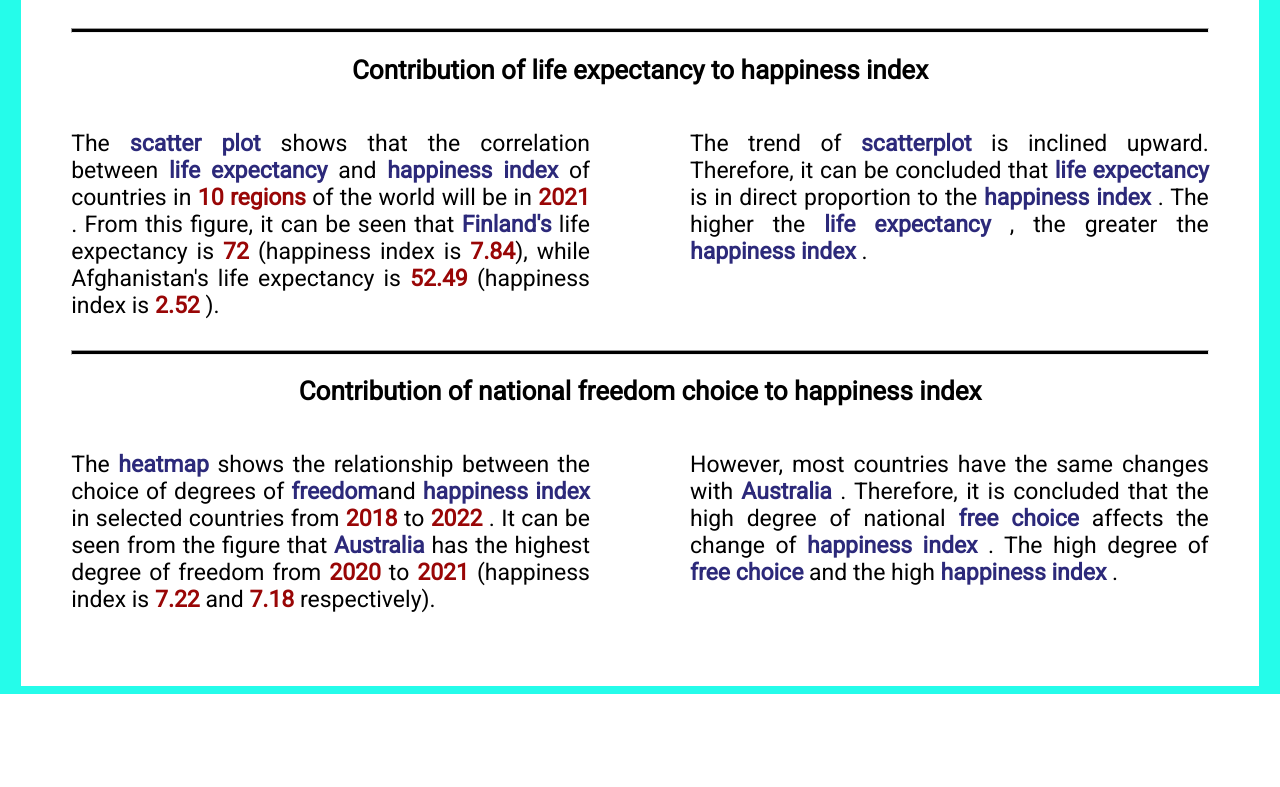
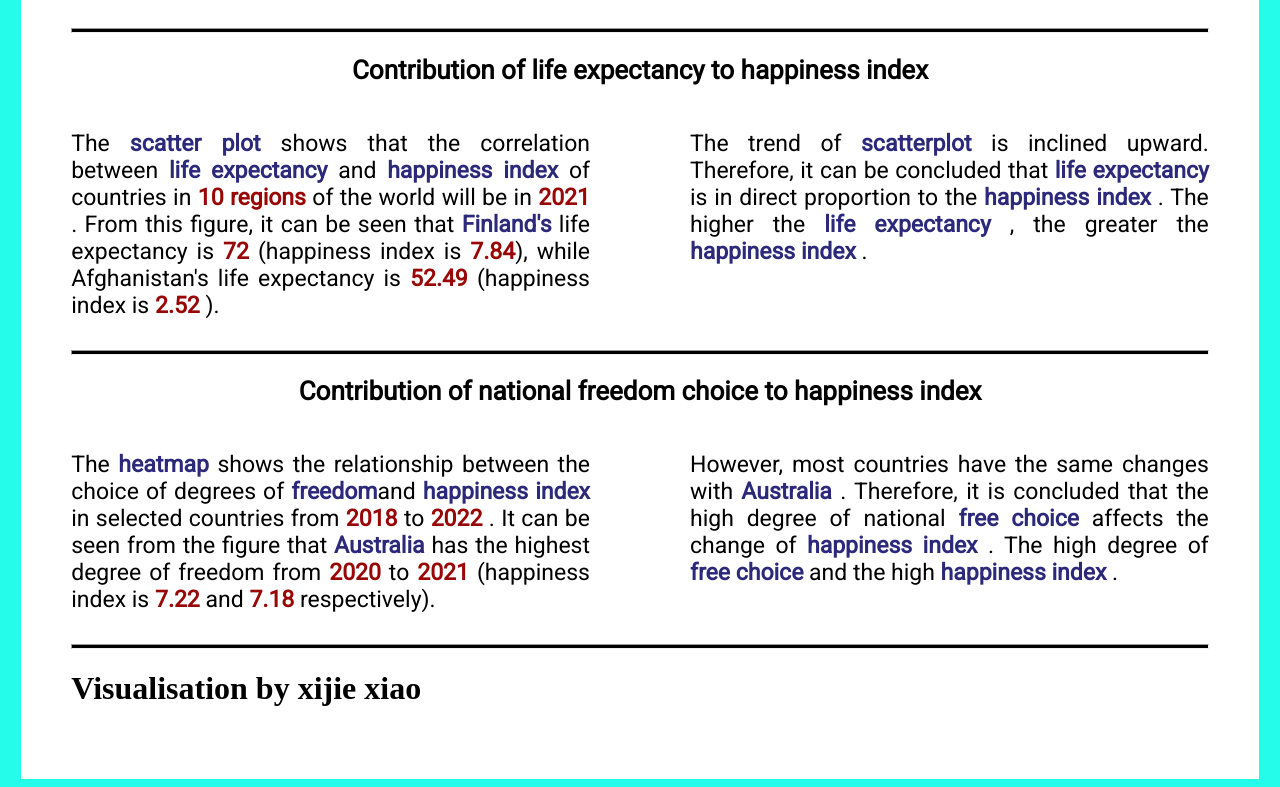
Before and after one commit to xxia00/assignment-2, a plain HTML site: page index.html in a window 1280 px wide. Shown: the part 1500-2287 px from the top of the page. Before the commit the page ends 2194 px from the top, so only its background shows below. Drawn offline with Linux system fonts and the light colour scheme; a script that the page names is missing.

Commit message:
Update index.html
author

```diff
--- a/index.html
+++ b/index.html
@@ -244,10 +244,15 @@
     </div>
 
 
-    <div class="pure-u-4-5">
       <div id="heatmap" class="vis-container4"></div>
 
-    </div>
+      <hr style="height:3px;border: width 2px;;color:gray;background-color:black">
+
+      <h1 class="name">Visualisation by xijie xiao</h1>
+
+
+
+
 
 
 
```
